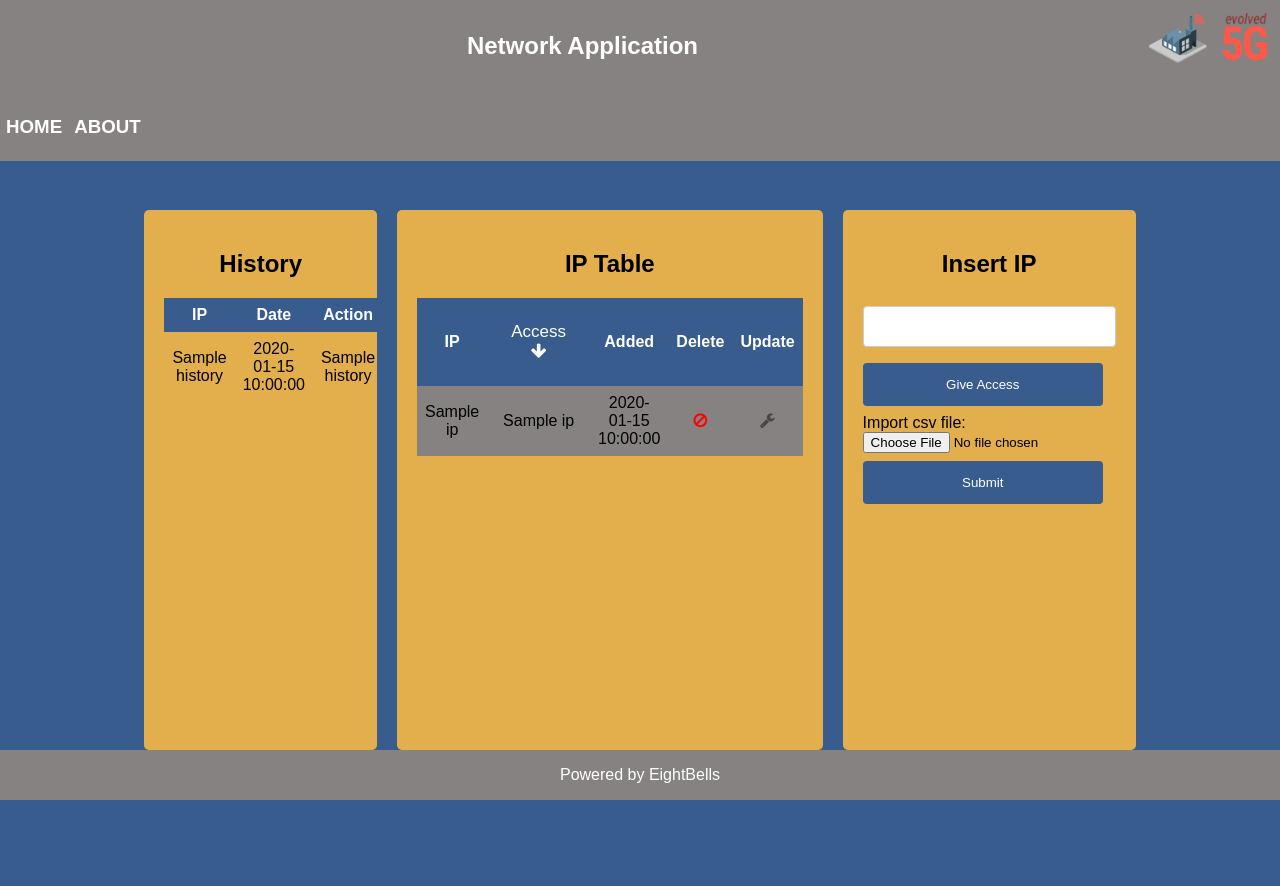
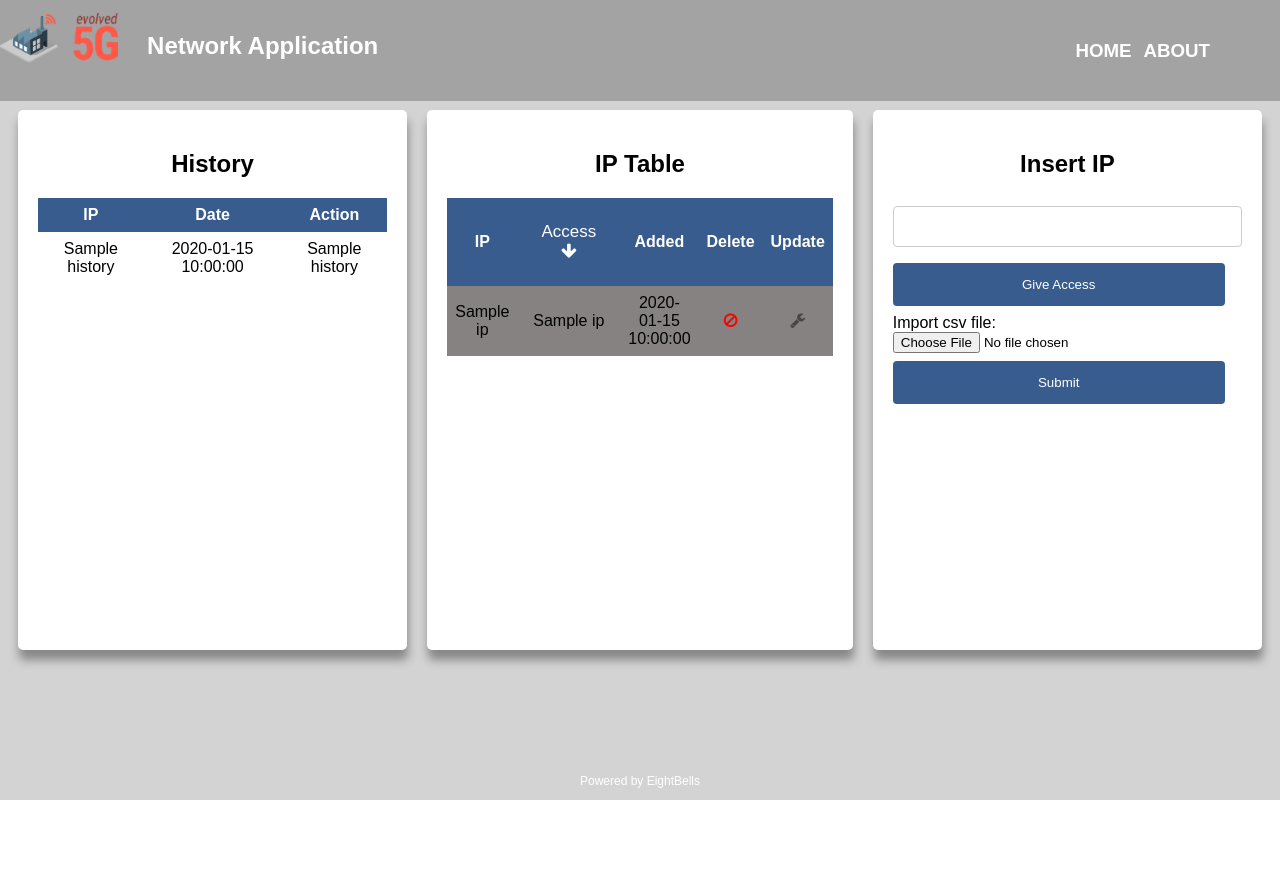
Before and after one commit to EVOLVED-5G/8BellsNetApp, a Flask app: page /netapp in a window 1280 px wide. After the commit the page ends 800 px from the top, so only its background shows below. Run offline with Flask 2, Linux system fonts and the light colour scheme; a database or web service that is not in the repository returns one stand-in record (values such as "Sample title"); some libraries are stand-ins or nearby versions.

Commit message:
UI changes

```diff
--- a/src/static/css/main.css
+++ b/src/static/css/main.css
@@ -1,17 +1,15 @@
 body{
     font-family: sans-serif;
-    background-color: #385c8d;
+    background-color: lightgray;
 }
 
 .header{
     position: fixed;
-    float: center;
     left: 0;
     top:0;
     width: 100%;
-    background-color: #868282;
+    background-color: #a3a3a3;
     color: white;
-    text-align: center;
 }
 
 h2{
@@ -28,26 +26,28 @@ h2{
 }
 
 .container{
-  margin: 10%;
+  margin-bottom: 0;
   display: flex;
-  margin-top: 200px;
+  margin-top: 100px;
   font-family: sans-serif;
-  background-color: #385c8d;
+  background-color: lightgray;
 }
+
 
 .list{
   padding: 20px;
   margin: 10px;
   height: 500px;
   border-radius: 5px;
-  background-color: #e3ae4c;
+  background-color: white;
   flex: 1;
+  box-shadow: 1px 10px 10px #888888;
 }
 
 #history{
   -ms-overflow-style: none;  /* IE and Edge */
   scrollbar-width: none;  /* Firefox */
-  overflow-y: scroll;
+  overflow-y:auto;
 }
 
 /* Hide scrollbar for Chrome, Safari and Opera */
@@ -60,6 +60,7 @@ h2{
     padding: 12px 16px;
     text-decoration: none;
     display: block;
+    float: left;
 }
 
 #cancel{
@@ -141,7 +142,7 @@ input[type=submit]:hover {
 .dropdown-content {
   display: none;
   position: absolute;
-  background-color: #e3ae4c;
+
   width: 150px;
   height: 150px;
   box-shadow: 0px 8px 16px 0px rgba(0,0,0,0.2);
@@ -165,17 +166,17 @@ input[type=submit]:hover {
   left: 0;
   bottom: 0;
   width: 100%;
-  background-color: #868282;
   color: white;
   text-align: center;
+  font-size: 12px;
+  /* color: black; */
 }
 
 ul {
   list-style-type: none;
-  margin: 0;
-  padding: 0;
   overflow: hidden;
-  background-color: #868282;
+  float: right;
+  margin-right: 5%;
 }
 
 li {
--- a/src/templates/base.html
+++ b/src/templates/base.html
@@ -7,7 +7,7 @@
     <link rel="stylesheet" href="{{ url_for('static', filename='css/main.css')}}">
     <link rel="stylesheet" href="https://cdnjs.cloudflare.com/ajax/libs/font-awesome/4.7.0/css/font-awesome.min.css">
     <div class="header">
-        <img src="{{ url_for('static', filename='EVOLVED5G.png')}}" alt="evolved-5g-logo" style="float:right;height:50px;padding-right:1%;padding-top:1%;">
+        <img src="{{ url_for('static', filename='EVOLVED5G.png')}}" alt="evolved-5g-logo" style="float:left;height:50px;padding-right:1%;padding-top:1%;">
         <a id='redirect_to_start' href="/netapp"><h2>Network Application</h2></a>
         <ul class="menu">
             <li><a href="/netapp"><h3>HOME</h3></a></li>
```
